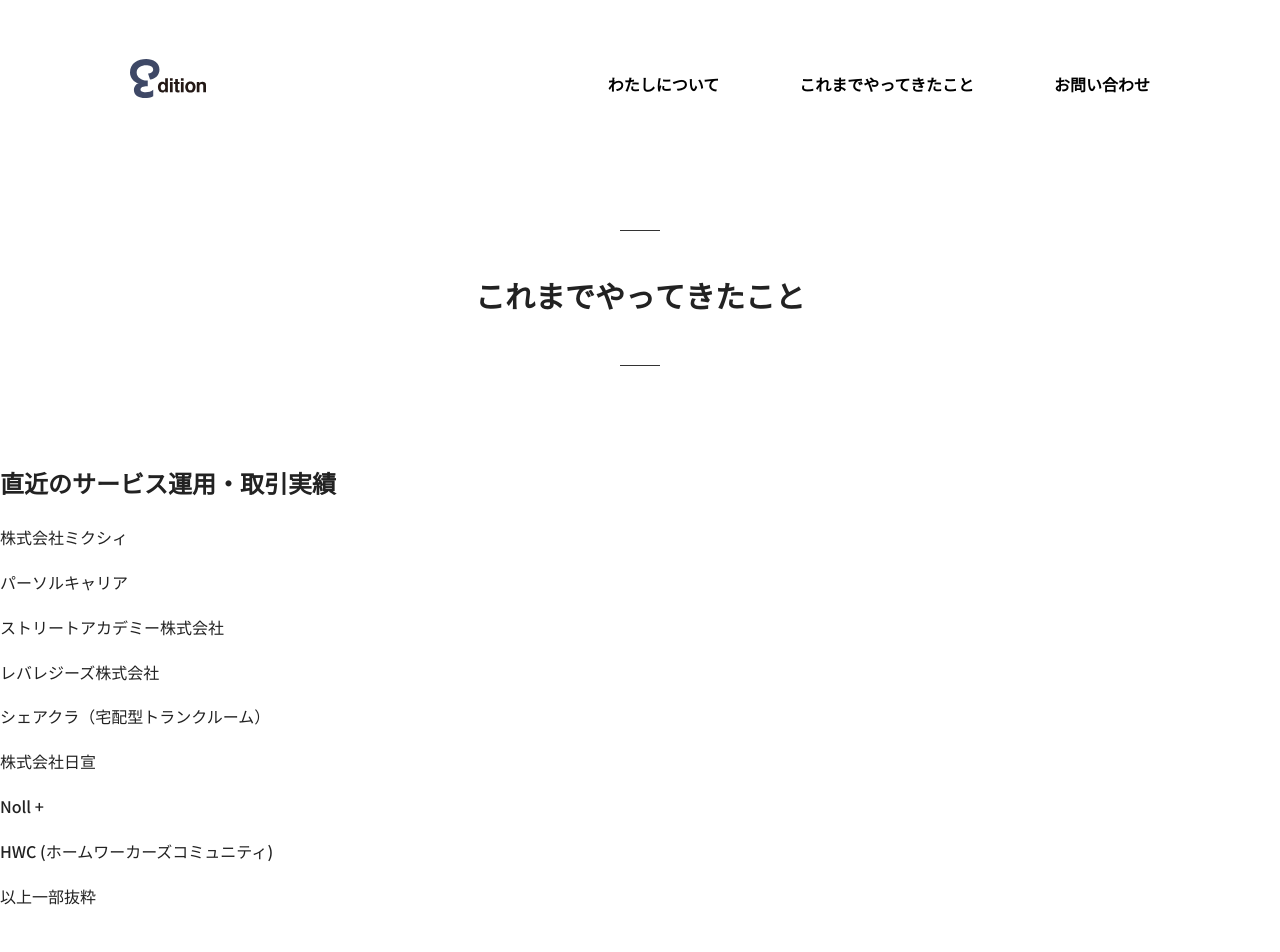
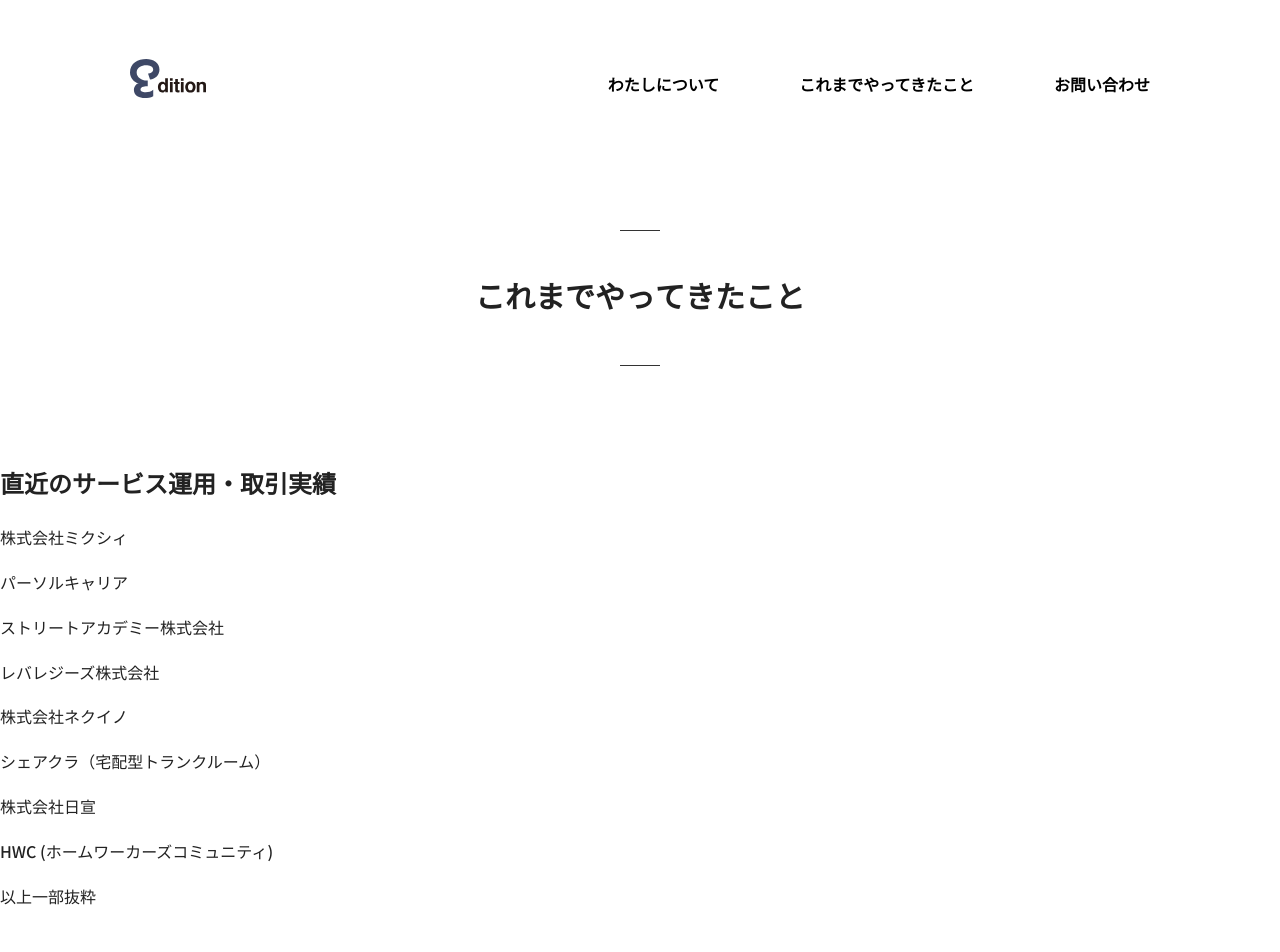
Before and after one commit to h-fujioka11/nextjs, a Next.js app: page /works in a window 1280 px wide. Shown: the top 952 px of the page. Built offline with nearby package versions, Linux system fonts and the light colour scheme.

Commit message:
表示修正

```diff
--- a/pages/index.js
+++ b/pages/index.js
@@ -65,9 +65,9 @@
                 <li>パーソルキャリア</li>
                 <li>ストリートアカデミー株式会社</li>
                 <li>レバレジーズ株式会社</li>
+                <li>株式会社ネクイノ</li>
                 <li>シェアクラ（宅配型トランクルーム）</li>
                 <li>株式会社日宣</li>
-                <li>Noll +</li>
                 <li>HWC (ホームワーカーズコミュニティ)</li>
                 <li>以上一部抜粋</li>
               </ul>
--- a/pages/works.js
+++ b/pages/works.js
@@ -59,9 +59,9 @@
                 <li>パーソルキャリア</li>
                 <li>ストリートアカデミー株式会社</li>
                 <li>レバレジーズ株式会社</li>
+                <li>株式会社ネクイノ</li>
                 <li>シェアクラ（宅配型トランクルーム）</li>
                 <li>株式会社日宣</li>
-                <li>Noll +</li>
                 <li>HWC (ホームワーカーズコミュニティ)</li>
                 <li>以上一部抜粋</li>
               </ul>
```
